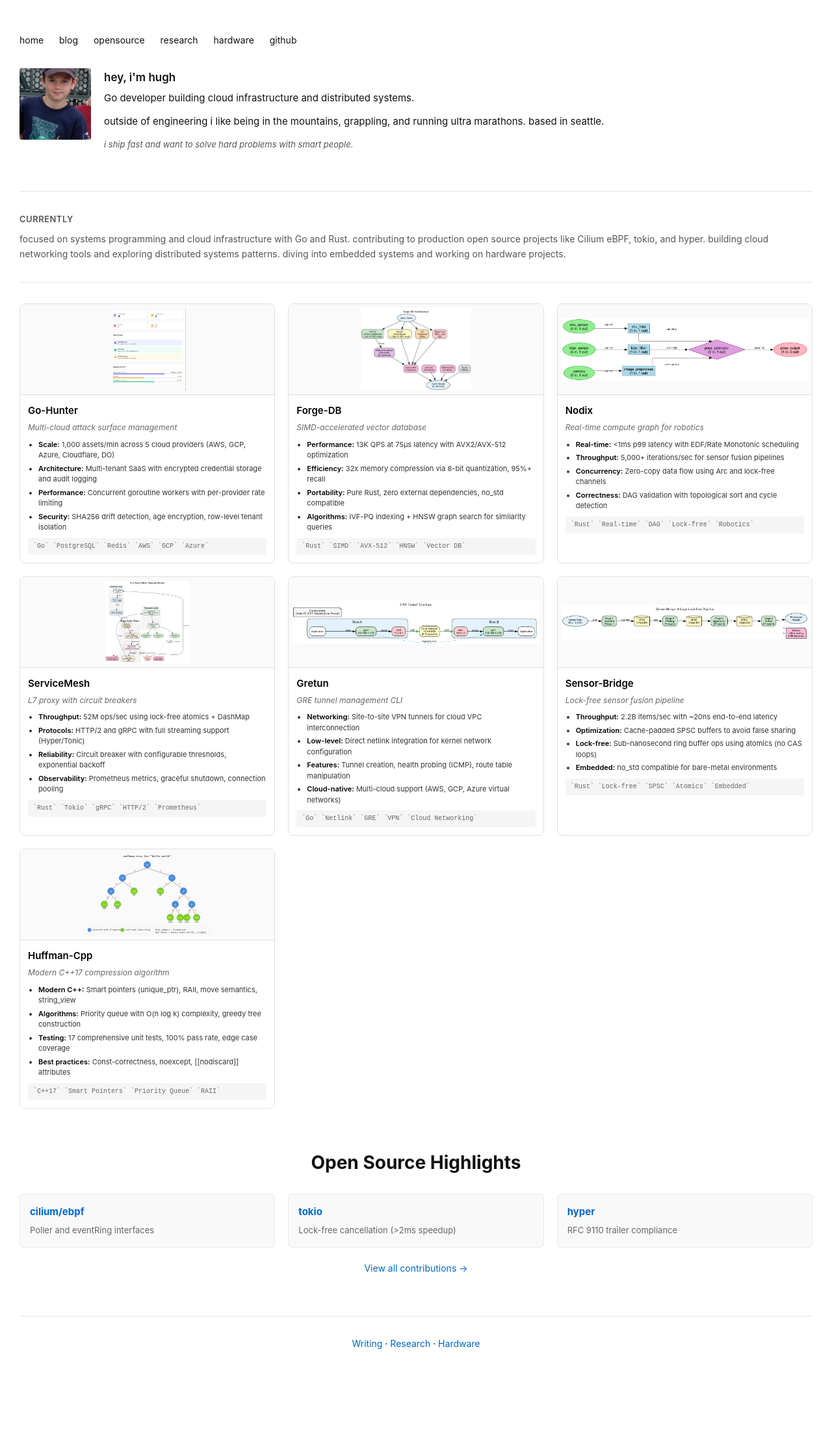
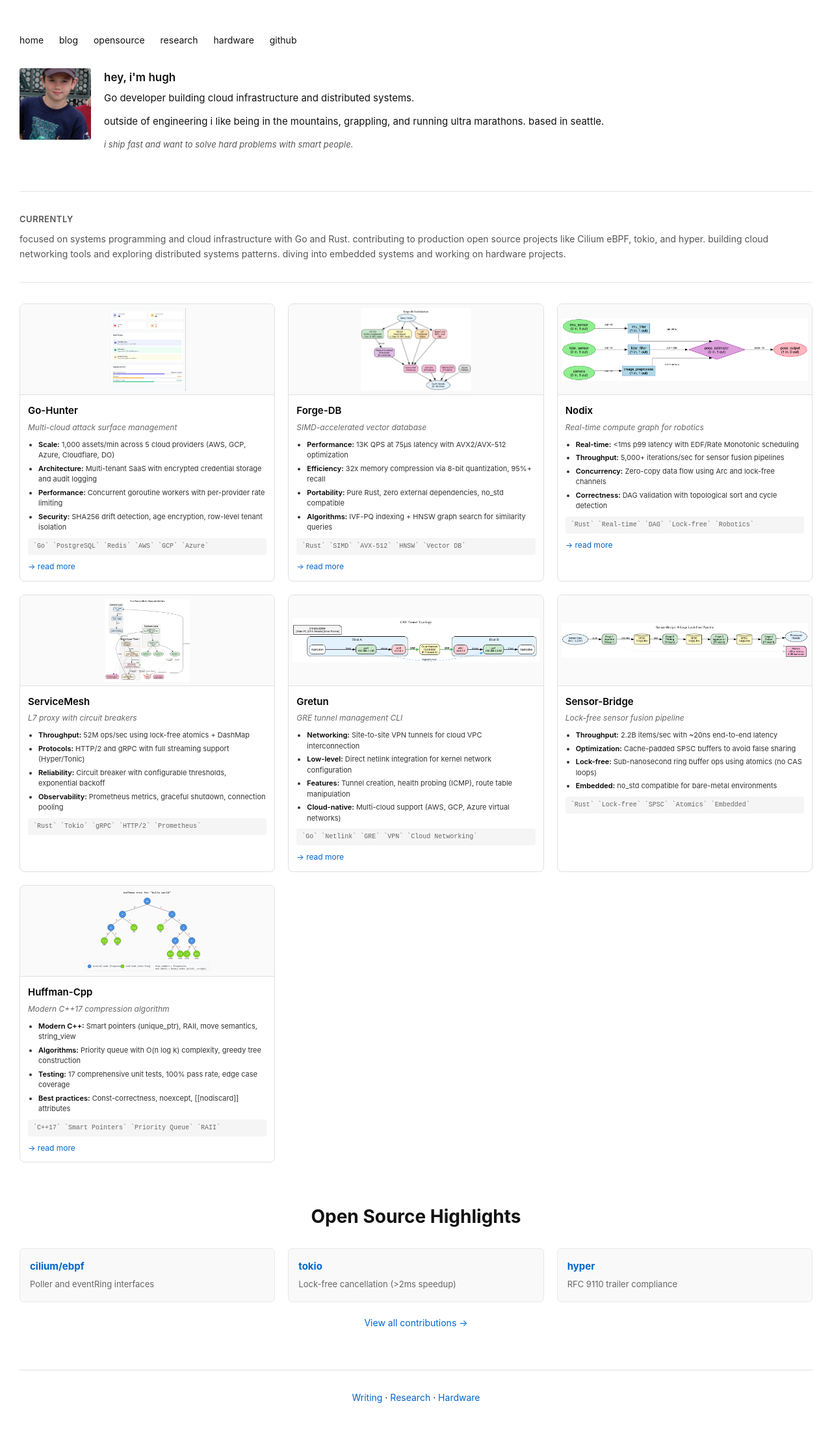
Before and after one commit to HueCodes/HueCodes.github.io, a Jekyll site: the page built from index.md, in a window 1280 px wide. Shown: the whole page at 65% size. Built offline with Jekyll 4.4.1, drawn with Linux system fonts in a browser that asks for light colours; before the commit the page ends 2129 px from its top, so only the background shows below that.

Commit message:
Add blog post links to project cards with writeups

```diff
--- a/_layouts/grid.html
+++ b/_layouts/grid.html
@@ -192,6 +192,20 @@
       line-height: 1.4;
     }
 
+    .blog-link {
+      margin: 8px 0 0 0;
+      font-size: 12px;
+    }
+
+    .blog-link a {
+      color: #0066cc;
+      text-decoration: none;
+    }
+
+    .blog-link a:hover {
+      text-decoration: underline;
+    }
+
     .oss {
       margin-top: 60px;
     }
--- a/index.md
+++ b/index.md
@@ -50,6 +50,7 @@ title: home
           <li><strong>Security:</strong> SHA256 drift detection, age encryption, row-level tenant isolation</li>
         </ul>
         <p class="tech">`Go` `PostgreSQL` `Redis` `AWS` `GCP` `Azure`</p>
+        <p class="blog-link"><a href="/2026/01/31/go-hunter.html">→ read more</a></p>
       </div>
     </article>
 
@@ -66,6 +67,7 @@ title: home
           <li><strong>Algorithms:</strong> IVF-PQ indexing + HNSW graph search for similarity queries</li>
         </ul>
         <p class="tech">`Rust` `SIMD` `AVX-512` `HNSW` `Vector DB`</p>
+        <p class="blog-link"><a href="/2026/01/31/forge-db.html">→ read more</a></p>
       </div>
     </article>
 
@@ -82,6 +84,7 @@ title: home
           <li><strong>Correctness:</strong> DAG validation with topological sort and cycle detection</li>
         </ul>
         <p class="tech">`Rust` `Real-time` `DAG` `Lock-free` `Robotics`</p>
+        <p class="blog-link"><a href="/2026/01/31/nodix.html">→ read more</a></p>
       </div>
     </article>
 
@@ -114,6 +117,7 @@ title: home
           <li><strong>Cloud-native:</strong> Multi-cloud support (AWS, GCP, Azure virtual networks)</li>
         </ul>
         <p class="tech">`Go` `Netlink` `GRE` `VPN` `Cloud Networking`</p>
+        <p class="blog-link"><a href="/2026/01/31/gretun.html">→ read more</a></p>
       </div>
     </article>
 
@@ -146,6 +150,7 @@ title: home
           <li><strong>Best practices:</strong> Const-correctness, noexcept, [[nodiscard]] attributes</li>
         </ul>
         <p class="tech">`C++17` `Smart Pointers` `Priority Queue` `RAII`</p>
+        <p class="blog-link"><a href="/2026/02/16/huffman-cpp.html">→ read more</a></p>
       </div>
     </article>
   </section>
```
